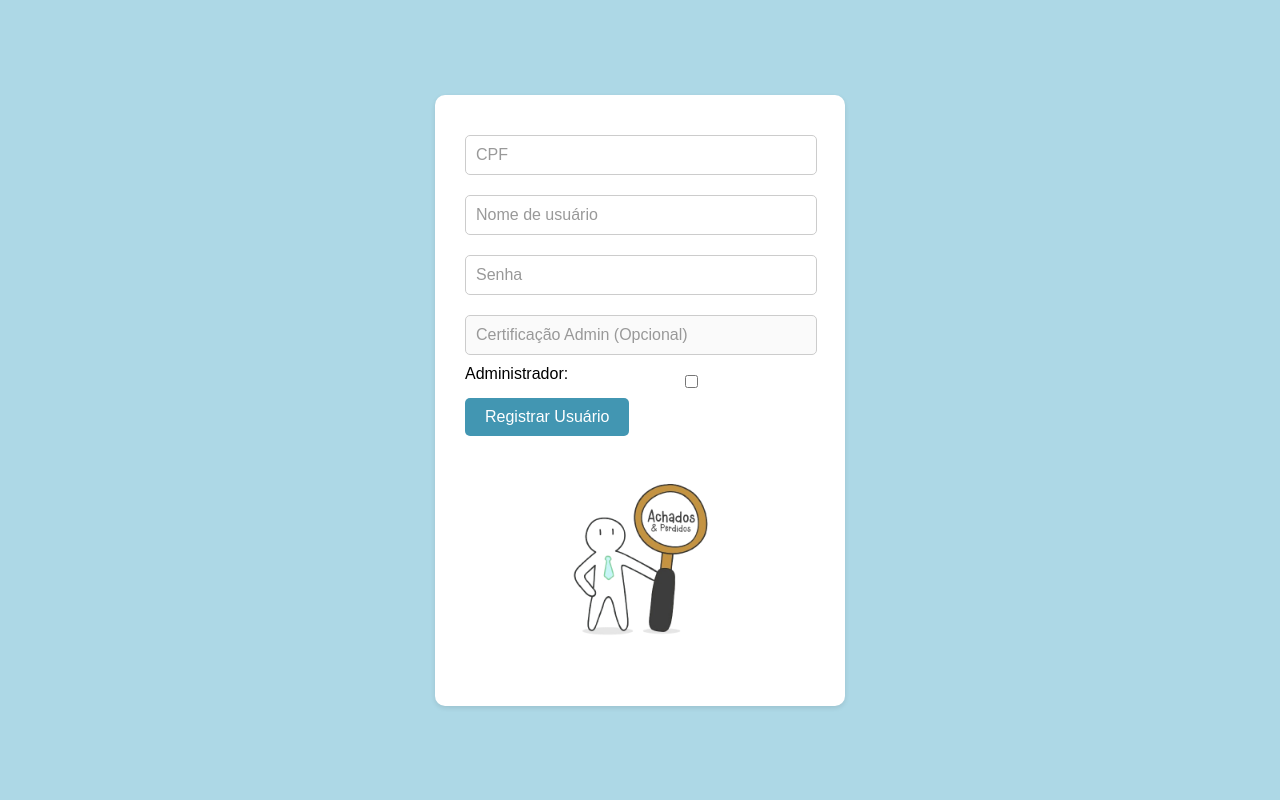
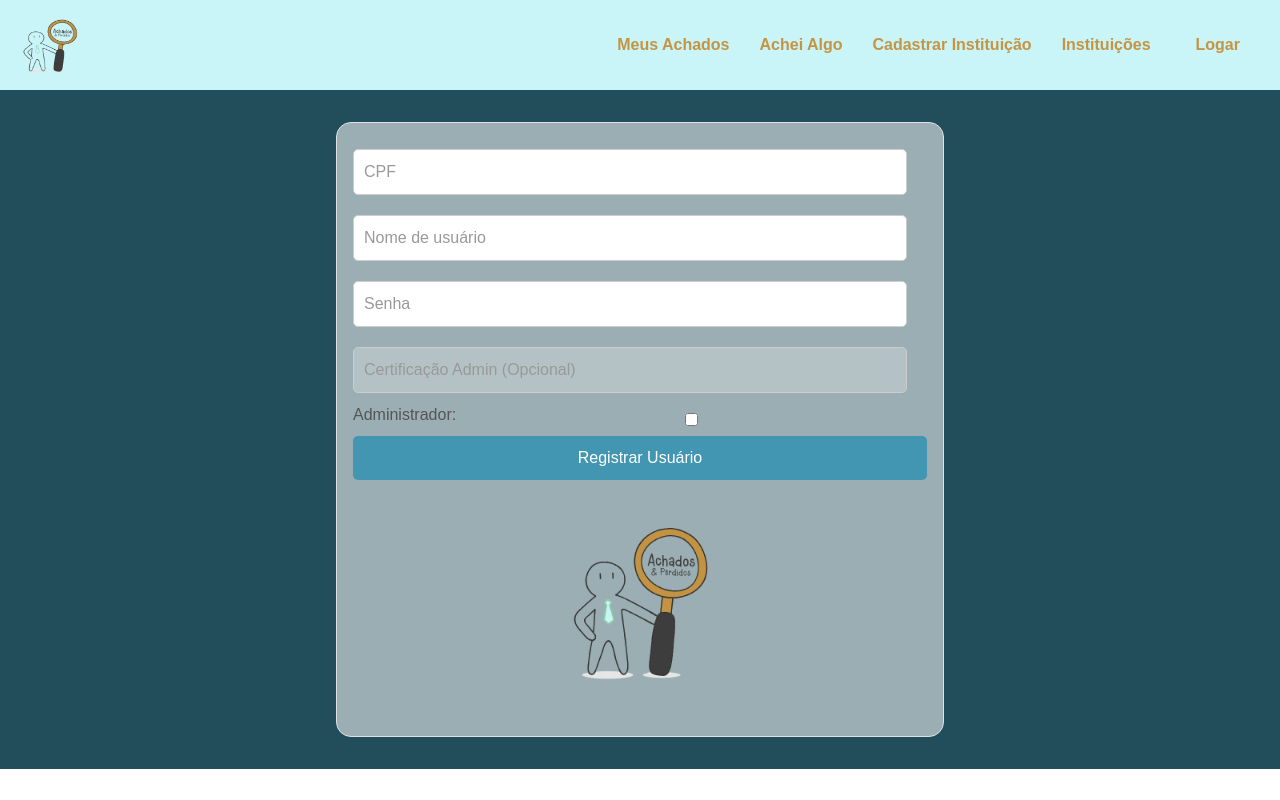
Before and after one commit to ICEI-PUCMinas-PSG-SI-TI/icei-pucminas-psg-si-n-tiaw-2024-1-grupo-8-achados-e-perdidos, a plain HTML site: page codigo/pages/cadastro.html in a window 1280 px wide. Drawn offline with nearby package versions, Linux system fonts and the light colour scheme.

Commit message:
Adicionado Template de fundo mais bonito

```diff
--- a/codigo/assets/css/achados.css
+++ b/codigo/assets/css/achados.css
@@ -6,7 +6,6 @@
 
 /* Estilização do conteúdo principal */
 main {
-    width: 80%;
     margin: 0 auto;
 }
 
--- a/codigo/assets/css/cadastro.css
+++ b/codigo/assets/css/cadastro.css
@@ -1,7 +1,6 @@
 body {
     font-family: sans-serif;
     background-color: #add8e6;
-    display: flex;
     flex-direction: column;
     justify-content: center;
     align-items: center;
@@ -9,14 +8,15 @@ body {
     margin: 0;
 }
 
-.principal {
-    background-color: white;
-    padding: 30px;
-    border-radius: 10px;
-    box-shadow: 0 2px 5px rgba(0, 0, 0, 0.1);
-    width: 350px;
+form {
+    display: flex;
+    flex-direction: column;
+    align-content: center;
 }
 
+.inner {
+    width: 50% !important;
+}
 
 .user_input {
     width: calc(100% - 20px);
--- a/codigo/assets/css/detalhes.css
+++ b/codigo/assets/css/detalhes.css
@@ -1,12 +1,4 @@
-body {
-    font-family: Arial, sans-serif;
-    margin: 0;
-    padding: 0;
-    display: flex;
-    flex-direction: column;
-    align-items: center;
-    min-height: 100vh;
-}
+
 
 #itensPerdidos {
     max-width: 800px;
--- a/codigo/assets/css/instituicoes.css
+++ b/codigo/assets/css/instituicoes.css
@@ -12,7 +12,7 @@
     display: flex;
     flex-direction: column;
     justify-content: space-between;
-    align-items: start;
+    align-items: center;
 }
 
 #cadastro_insti .instituicao_input {
--- a/codigo/assets/css/syle.css
+++ b/codigo/assets/css/syle.css
@@ -15,7 +15,28 @@
   box-sizing: content-box;
 }
 
-#instituicoes .col {
+#background {
+  background-color: #224e5b;
+  display: flex;
+  padding: 2em;
+}
+.inner {
+  height: fit-content;
+  width: 85%;
+  margin-left: auto;
+  margin-right: auto;
+  border-radius: 15px;
+}
+
+input[type=submit] {
+  color: white;
+}
+
+.bg-light {
+  background-color: #f8f9fa8f !important;
+}
+
+.tabela .col {
   max-width: 300px;
   min-width: 200px;
 }
@@ -31,9 +52,10 @@
 }
 
 .card-instituicao {
-  background-color: rgba(38, 255, 219, 0.2);
+  background-color: rgb(150 255 238);
   border-radius: .8rem !important;
   transition: transform 0.1s ease-in-out;
+  flex-grow: 1;
 }
 .achado {
   background-color: rgba(11, 212, 4, 0.3);
@@ -63,16 +85,20 @@
 .nav-links {
   list-style: none;
   display: flex;
+  margin: 0;
 }
 
 .nav-links li {
-  padding: 0 20px;
+  padding: 0 15px;
 }
 
 .nav-links a {
   text-decoration: none;
-  color: #c59543;
+  color: #c59543 !important;
   font-weight: bold;
+}
+#loginSair{
+  cursor: pointer;
 }
 
 .burger {
--- a/codigo/assets/js/header.js
+++ b/codigo/assets/js/header.js
@@ -21,6 +21,7 @@ function atualizarNavbar() {
         loginSair.innerHTML = `
             <li><a href="#" onclick="logout()">Sair</a></li>
         `;
+
     } else {
         if (document.getElementById('instituicoes') != null){
             loginSair.innerHTML += `
--- a/codigo/assets/js/instituicoes.js
+++ b/codigo/assets/js/instituicoes.js
@@ -1,4 +1,5 @@
 import { carregarJSON, putJSON, caminho_JSON, postJSON } from "./modules/json.js";
+const usuarioLogadoJSON = localStorage.getItem('usuarioLogado');
 
 var link_preenchido = false;
 var link_img = null;
@@ -20,6 +21,7 @@ async function cadastraInstituicao() {
             alert("Uma instituição com este nome já está cadastrada!");
             return;
         }
+
 
         // Aumenta a quantidade de instituição (para o registro do id)
         const meta = await carregarJSON(caminho_JSON + "meta");
--- a/codigo/pages/acheiAlgo.html
+++ b/codigo/pages/acheiAlgo.html
@@ -1,11 +1,16 @@
 <!DOCTYPE html>
 <html lang="pt-br">
+
 <head>
     <meta charset="UTF-8">
     <meta name="viewport" content="width=device-width, initial-scale=1.0">
     <title>Achei algo</title>
     <link rel="stylesheet" href="../assets/css/acheiAlgo.css">
+    <link rel="stylesheet" href="https://stackpath.bootstrapcdn.com/bootstrap/4.1.3/css/bootstrap.min.css"
+      integrity="sha384-MCw98/SFnGE8fJT3GXwEOngsV7Zt27NXFoaoApmYm81iuXoPkFOJwJ8ERdknLPMO" crossorigin="anonymous">
+    <link rel="stylesheet" href="../assets/css/syle.css">
 </head>
+
 <body>
 
         <nav class="navbar">
@@ -26,9 +31,12 @@
             </div>
         </nav>
 
+    <div class="" id="background">
+        <div class="inner container bg-light p-3 border">
             <main class="principal">
                 <form action="../index.html" id="cadastro_item">
-            <input type="text" name="item" placeholder="O que você encontrou" required id="nome_item" class="item_input">
+                    <input type="text" name="item" placeholder="O que você encontrou" required id="nome_item"
+                        class="item_input">
                     <input type="text" name="item" placeholder="Descrição" required id="desc_item" class="item_input">
                     <label for="img_objeto">Coloque aqui a imagem do objeto</label>
                     <div name="img_objeto" class="form_upload_img">+</div>
@@ -53,4 +61,5 @@
     <script src="../assets/js/header.js"></script>
 
 </body>
+
 </html>
--- a/codigo/pages/cadastro.html
+++ b/codigo/pages/cadastro.html
@@ -1,31 +1,63 @@
 <!DOCTYPE html>
 <html lang="pt-br">
+
 <head>
     <meta charset="UTF-8">
     <meta name="viewport" content="width=device-width, initial-scale=1.0">
     <title>Registrar Usuário</title>
     <link rel="stylesheet" href="../assets/css/cadastro.css">
+    <link rel="stylesheet" href="https://stackpath.bootstrapcdn.com/bootstrap/4.1.3/css/bootstrap.min.css"
+        integrity="sha384-MCw98/SFnGE8fJT3GXwEOngsV7Zt27NXFoaoApmYm81iuXoPkFOJwJ8ERdknLPMO" crossorigin="anonymous">
+    <link rel="stylesheet" href="../assets/css/syle.css">
 </head>
+
 <body>
-
+    <header>
+        <nav class="navbar">
+            <div class="logo">
+                <img src="../assets/images/logo1.png" alt="logo">
+            </div>
+            <ul class="nav-links">
+                <li><a href="../pages/meusAchados.html">Meus Achados</a></li>
+                <li><a href="../pages/acheiAlgo.html">Achei Algo</a></li>
+                <li><a href="../pages/instituicoes.html">Cadastrar Instituição </a></li>
+                <li><a href="../index.html">Instituições</a></li>
+                <li><a id="loginSair">Sair</a></li>
+            </ul>
+            <div class="burger">
+                <div class="line1"></div>
+                <div class="line2"></div>
+                <div class="line3"></div>
+            </div>
+        </nav>
+    </header>
+    <div class="" id="background">
+        <div class="inner container bg-light p-3 border">
             <main class="principal">
                 <form id="cadastro_usuario">
                     <input type="text" name="cpf" placeholder="CPF" required id="cpf_usuario" class="user_input">
-            <input type="text" name="username" placeholder="Nome de usuário" required id="username_usuario" class="user_input">
-            <input type="password" name="senha" placeholder="Senha" required id="senha_usuario" class="user_input">
-            <input type="text" name="certificacao_admin" placeholder="Certificação Admin (Opcional)" id="certificacao_admin_usuario" class="user_input">
+                    <input type="text" name="username" placeholder="Nome de usuário" required id="username_usuario"
+                        class="user_input">
+                    <input type="password" name="senha" placeholder="Senha" required id="senha_usuario"
+                        class="user_input">
+                    <input type="text" name="certificacao_admin" placeholder="Certificação Admin (Opcional)"
+                        id="certificacao_admin_usuario" class="user_input">
                     <div class="flex">
                         <label for="admin_usuario">Administrador:</label>
                         <input type="checkbox" name="admin" id="admin_usuario" class="user_input">
                     </div>
                     <input type="submit" value="Registrar Usuário" class="botao_enviar">
-            <img src="../assets/images/logo1.png" alt="">
+                    <img src="/codigo/assets/images/logo1.png" alt="">
                 </form>
             </main>
+        </div>
+    </div>
     <script type="module" src="../assets/js/cadastro.js"></script>
-    <script type="module" src="../assets/js/modules/json.js" ></script>
+    <script type="module" src="../assets/js/modules/json.js"></script>
+    <script src="/codigo/assets/js/header.js"></script>
 
 
 
 </body>
+
 </html>
```
Also changed, not shown: codigo/index.html (+17 -10 lines), codigo/pages/detalhamentossobreitem.html (+15 -6 lines), codigo/pages/editarItem.html (+5 -0 lines), codigo/pages/instituicoes.html (+16 -4 lines), codigo/pages/itensPerdidos.html (+24 -15 lines), codigo/pages/login.html (+1 -1 lines), codigo/pages/meusachados.html (+13 -11 lines). Lines whose indentation alone changed are shown as unchanged.
